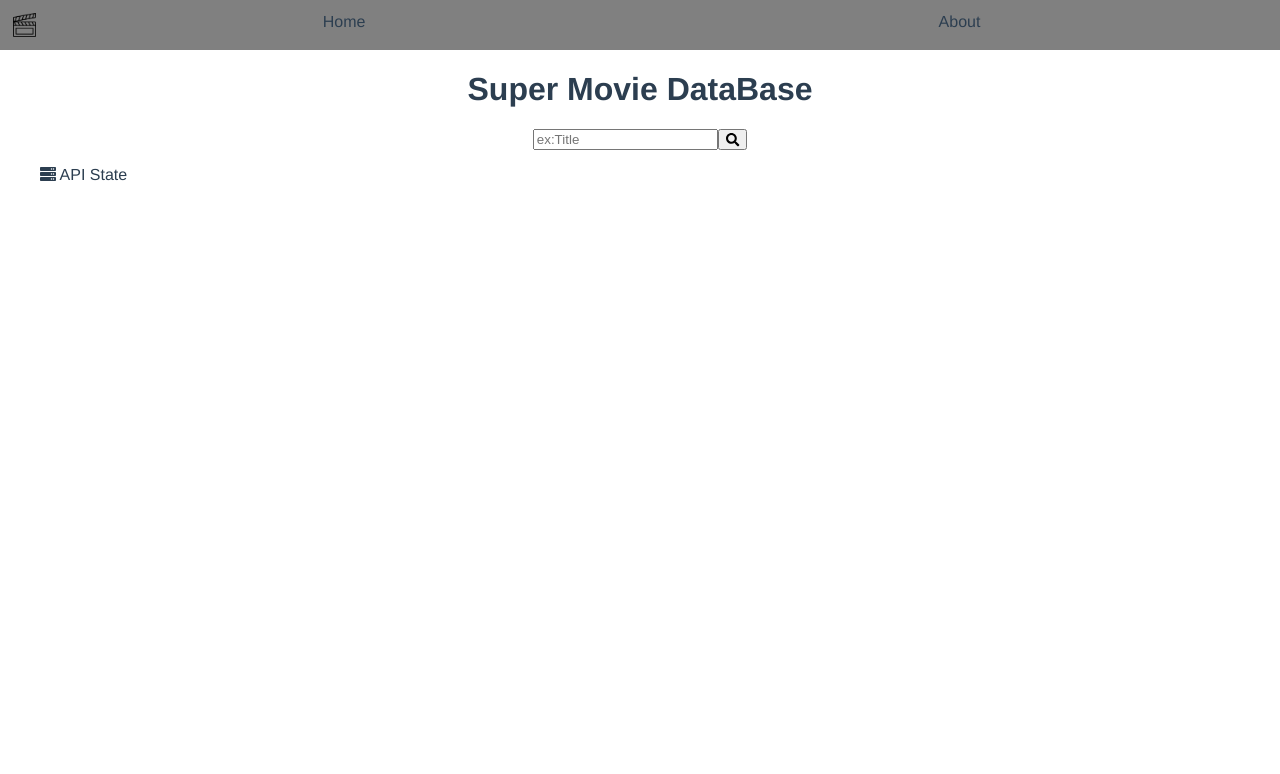
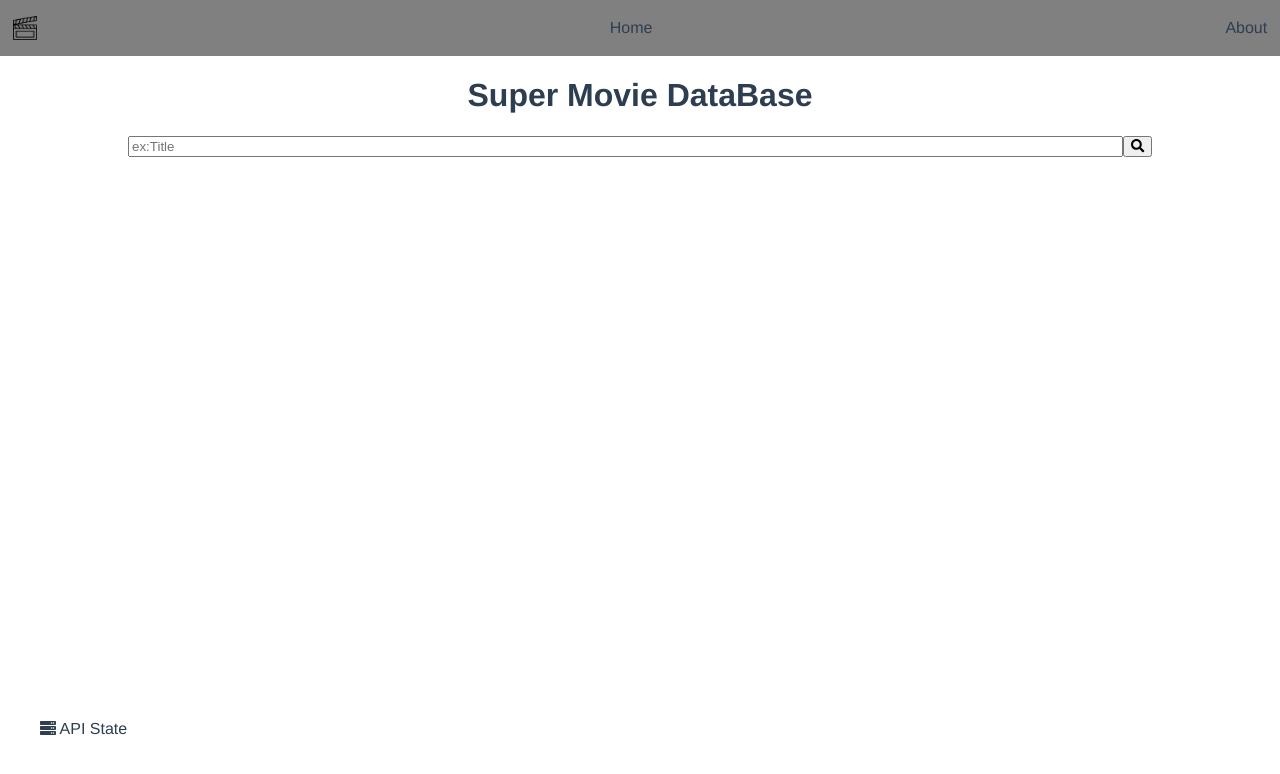
Before and after one commit to ArcaDelDelirio/explotionVue, a Vue app: page /#/ in a window 1280 px wide. Shown: the top 774 px of the page. Built offline with nearby package versions, Linux system fonts and the light colour scheme.

Commit message:
Add some style

```diff
--- a/src/App.vue
+++ b/src/App.vue
@@ -5,8 +5,9 @@
 </template>
 
 <style>
-  body{
+  html,body{
     margin: 0;
+    height: 100vh;
   }
   #app {
     font-family: 'Avenir', Helvetica, Arial, sans-serif;
@@ -16,6 +17,7 @@
     color: #2c3e50;
     margin:0;
     padding: 0;
+    height:100%;
   }
   a{
     color:inherit;
--- a/src/components/NavData.vue
+++ b/src/components/NavData.vue
@@ -21,6 +21,9 @@ export default {
         padding:1%;
     }
     nav a{
-        flex-basis: 50%;
+        align-self: center;
+    }
+    nav img{
+        align-self: center;
     }
 </style>
--- a/src/components/SearchData.vue
+++ b/src/components/SearchData.vue
@@ -2,9 +2,9 @@
     <div>
         <h1>Super Movie DataBase</h1>
         <div class="search-container">
-            <form action="">
-                <input type="text" placeholder="ex:Title" name="search">
-                <button type="submit"><i><font-awesome-icon icon="search"/></i></button>
+            <form class="search-form" action="">
+                <input class="search-input" type="text" placeholder="ex:Title" name="search">
+                <button class="search-button" type="submit"><i><font-awesome-icon icon="search"/></i></button>
             </form>
         </div>
     </div>
@@ -19,5 +19,18 @@ export default {
 </script>
 
 <style scoped>
-
+    .search-container{
+        display: flex;
+        margin: 0 10% 0 10%;
+    }
+    .search-form{
+        flex-grow: 1;
+        display: flex;
+    }
+    .search-input{
+        flex-grow: 2;
+    }
+    search-button{
+        flex-grow: 1;
+    }
 </style>
--- a/src/views/Home.vue
+++ b/src/views/Home.vue
@@ -24,5 +24,7 @@ export default {
 <style scoped>
   .home{
     display: grid;
+    grid-template-rows: 7vh 81vh 12vh;
+    height:100%;
   }
 </style>
```
Also changed, not shown: src/views/Login.vue (added).
